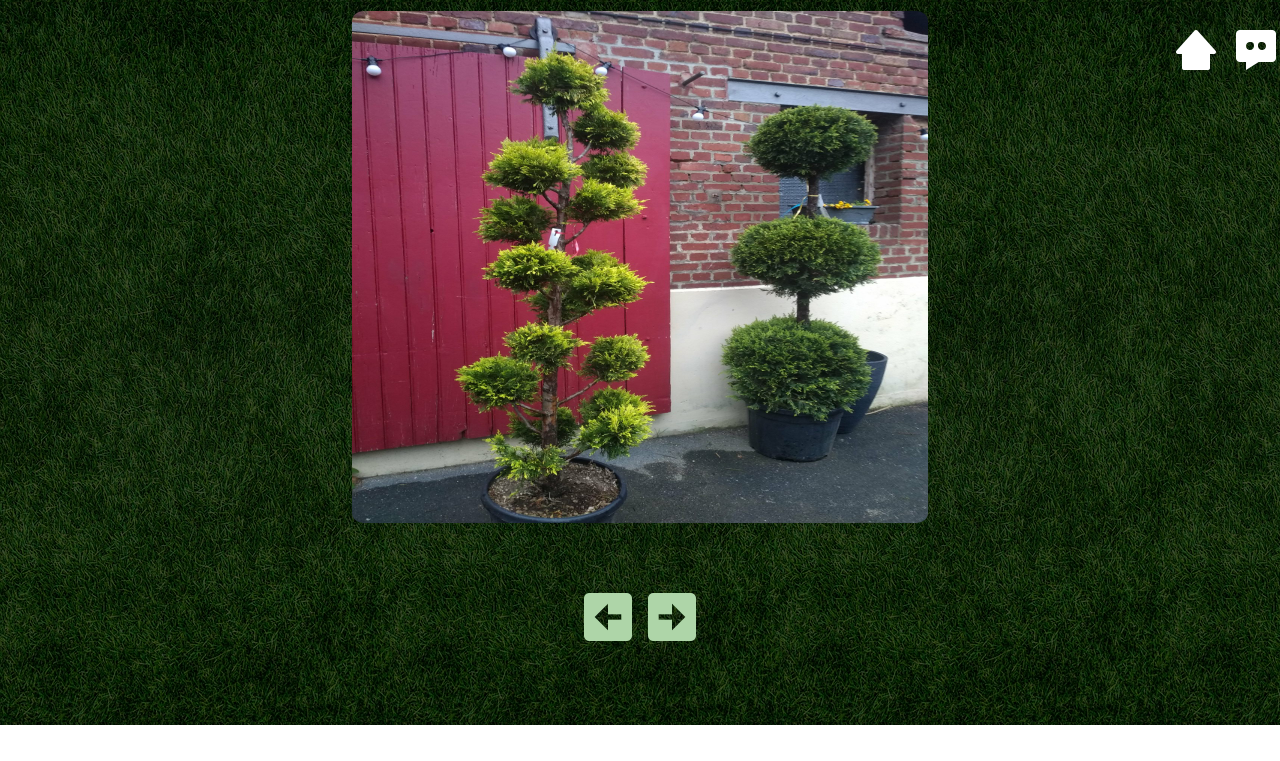
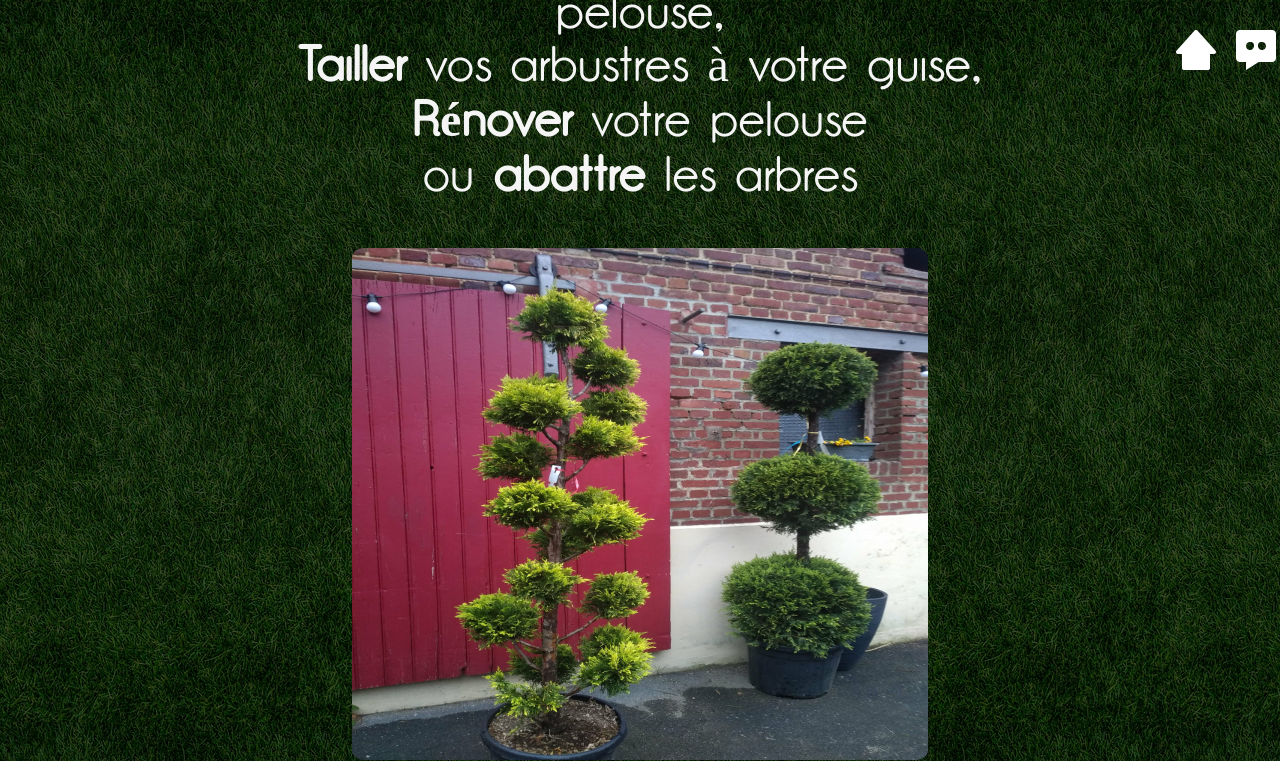
Before and after one commit to stefenPro/plaisirs-jadrins, a plain HTML site: page assets/tiers/entretient.html in a window 1280 px wide. Shown: the part 718-1479 px from the top of the page. Before the commit the page ends 1443 px from the top, so only its background shows below. Drawn offline with nearby package versions, Linux system fonts and the light colour scheme.

Commit message:
entretient

```diff
--- a/assets/stylesheets/stylesheet.css
+++ b/assets/stylesheets/stylesheet.css
@@ -458,11 +458,13 @@ slider {
     display: flex;
     justify-content: center;
 }
+slider .imgGlob {
+    margin: 0;
+}
 .container {
     display: flex;
     flex-direction: column;
-    justify-content: center;
-    margin: 0 auto;
+
 }
 slider img {
     width: 100%;
@@ -493,7 +495,18 @@ slider img {
     color: #5e924c !important;
     transition: all .5s;
 }
-
+.maintains p {
+    color: whitesmoke;
+    text-align: center;
+    font-family: 'gardenscregular';
+    font-size: 3em;
+}
+.important {
+    font-weight: bold;
+}
+.maintains h2 {
+    margin-bottom: 0;
+}
 @keyframes fade {
     from {
         opacity: 0;
--- a/assets/tiers/entretient.html
+++ b/assets/tiers/entretient.html
@@ -39,9 +39,15 @@
         </div>
     </header>
     <main>
-        <div class="bloc">
+        <div class="bloc maintains">
             <h2>Entretient</h2>
-            <p></p>
+            <p>
+                Pour vous et votre jardin, nous pouvons <span class="important">tondre</span> votre pelouse, <br>
+                <span class="important">Tailler</span> vos arbustres à votre guise, <br>
+                <span class="important">Rénover</span> votre pelouse <br>
+                ou <span class="important">abattre</span> les arbres
+
+            </p>
 
             <div class="container">
                 <slider>
```
Also changed, not shown: index.html (+1 -2 lines).
